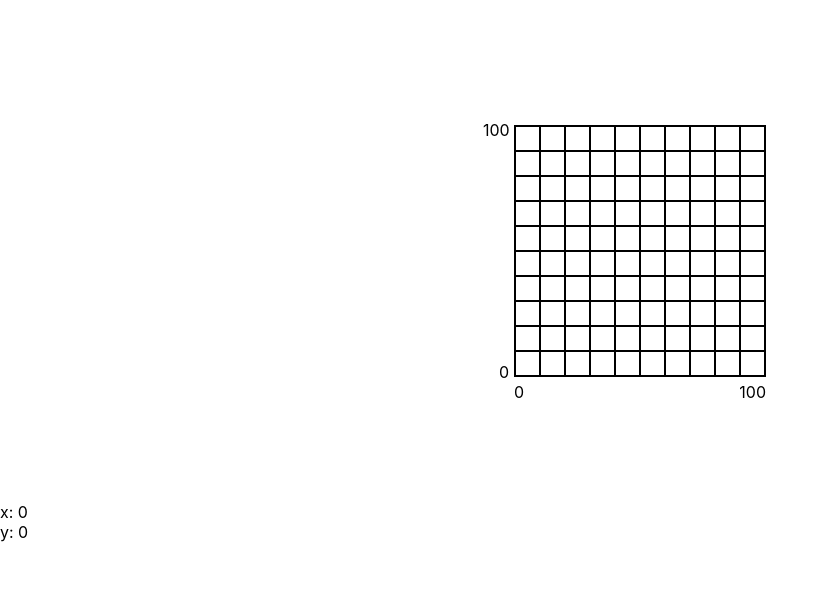
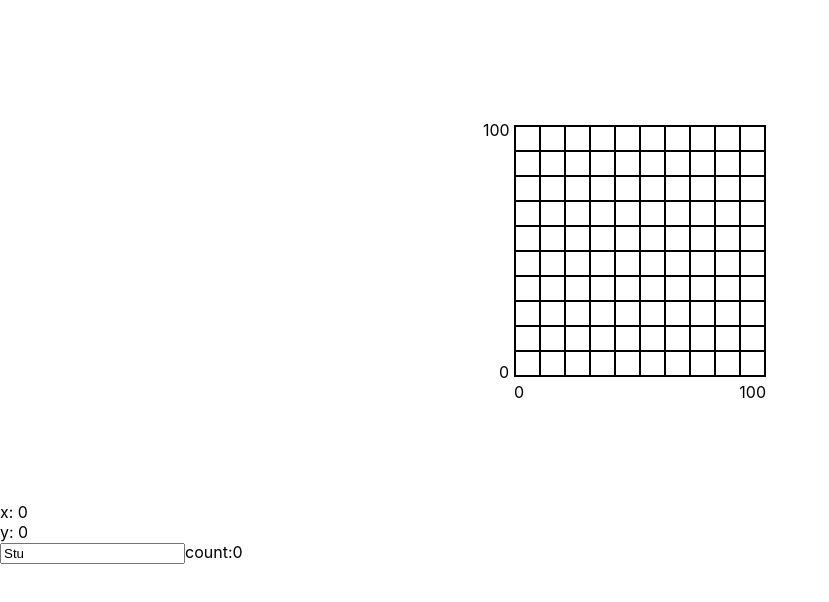
Before and after one commit to stujmar/regression-cluster-fe, a React (Create React App) app: page / in a window 1280 px wide. Shown: the top 602 px of the page, without its empty margins (0-829 px from the left). Built offline with nearby package versions, Linux system fonts and the light colour scheme.

Commit message:
[sm] build out MyRef component to test render orders and get element by id the correct way

```diff
--- a/src/App.js
+++ b/src/App.js
@@ -1,6 +1,7 @@
 import './App.css';
 import React, {useState, useEffect} from 'react'
 import FlexGrid from './components/FlexGrid/FlexGrid';
+import MyRef from './components/MyRef';
 
 function App() {
 
@@ -42,6 +43,7 @@ function App() {
     </div>
       <div>x: {mouse.x}</div>
       <div>y: {mouse.y}</div>
+      <MyRef />
     </>
   );
 }
--- /dev/null
+++ b/src/components/MyRef.js
@@ -0,0 +1,17 @@
+import React, { useEffect, useState, useRef } from 'react';
+
+const MyRef = () => {
+    const [name, setName] = useState('Stu');
+    const [renderCount, setRenderCount] = useState(0);
+
+    useEffect(() => {
+        // setRenderCount(renderCount + 1);
+    })
+    return (
+        <>
+            <input value={name} onChange={e => setName(e.target.value)}/>
+            count:{renderCount}
+        </>)
+}
+
+export default MyRef
```
